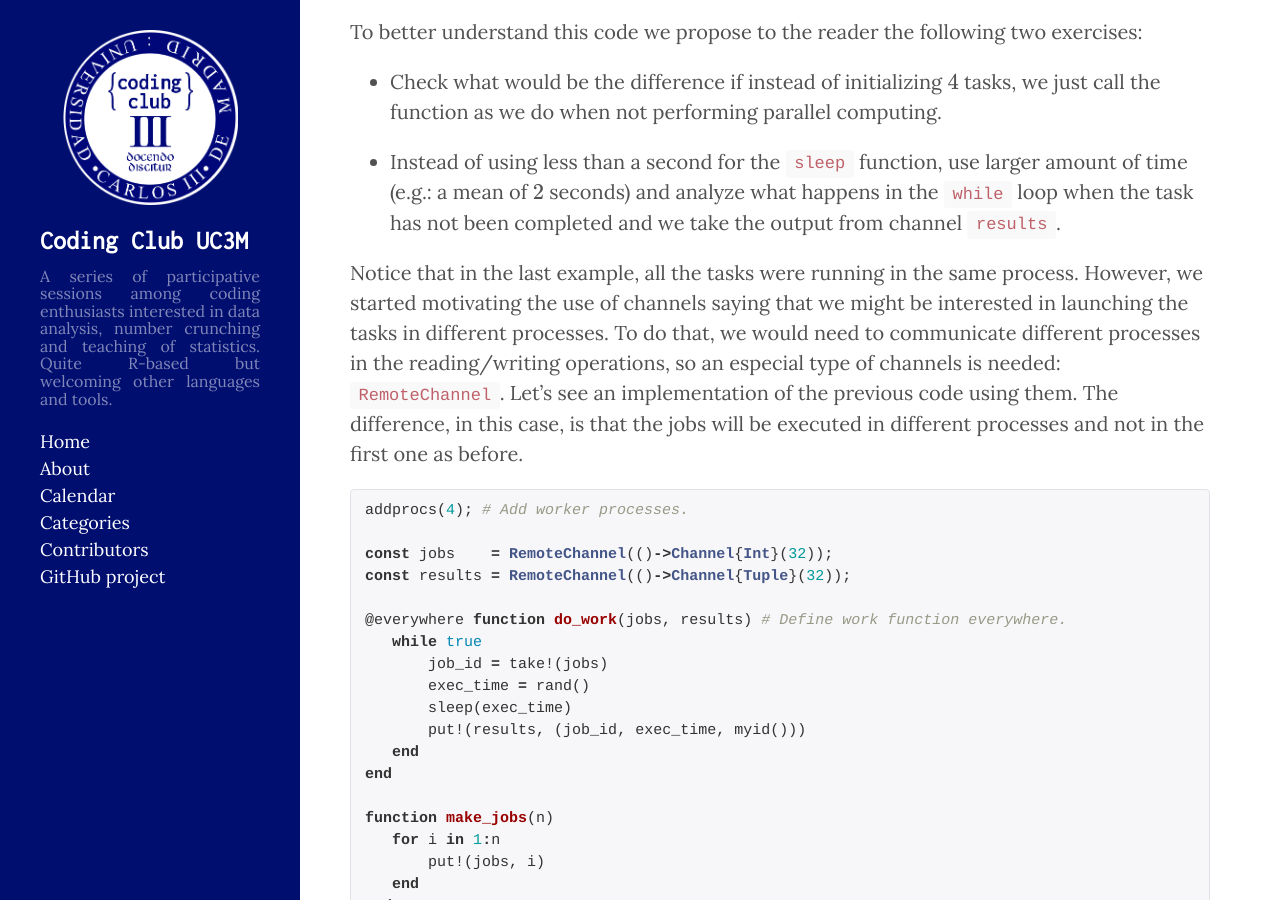
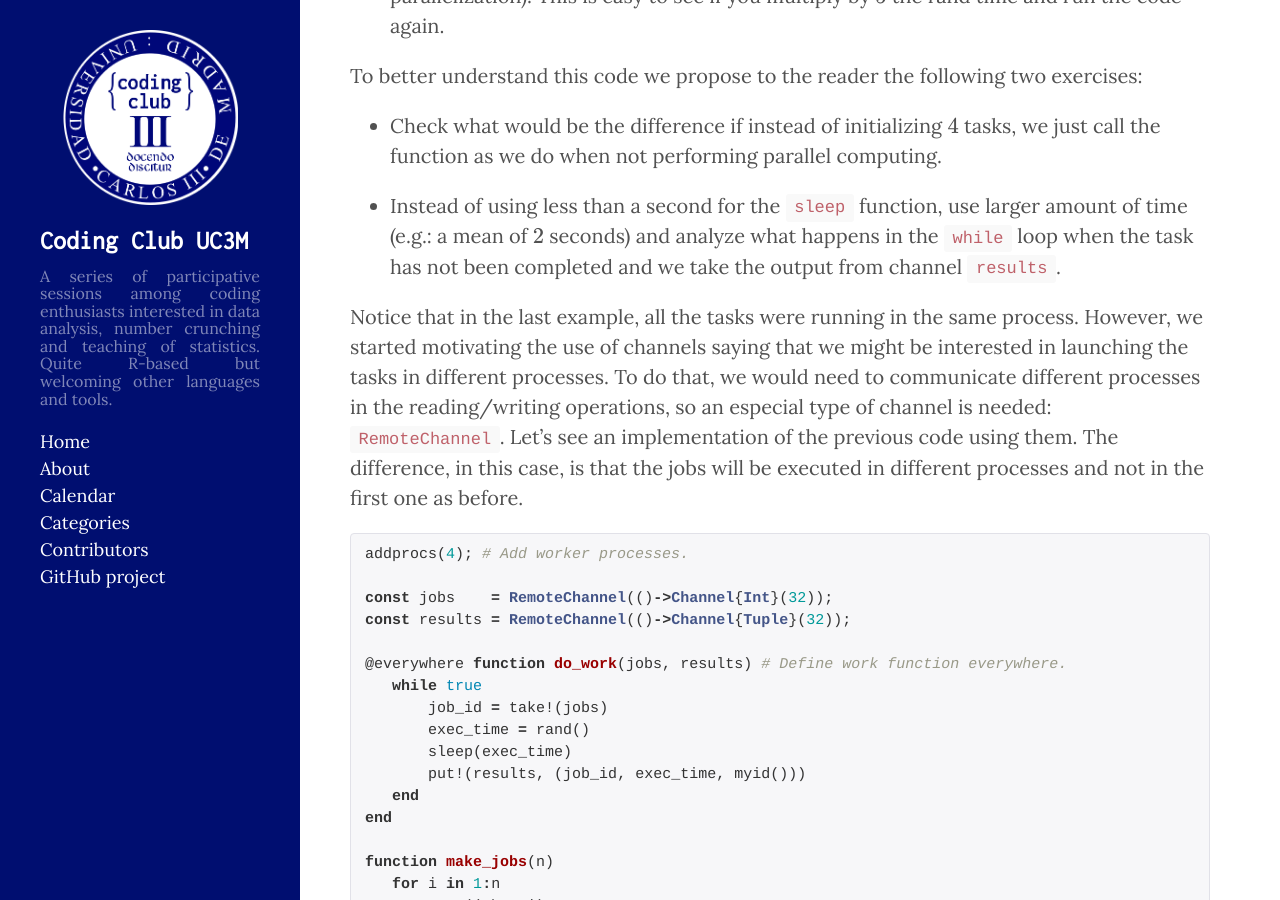
Before and after one commit to CodingClubUC3M/codingclubuc3m.github.io, a Jekyll site: the page built from _posts/2018-06-06-Parallel-computing-Julia-hidden.md, in a window 1280 px wide and 900 px high, scrolled down 11989 px. Built offline with Jekyll 4.4.1, drawn with Linux system fonts in a browser that asks for light colours; formulas are drawn with MathJax 3; comment, search, counter and statistics services are not loaded; some of the changed text lies outside the part shown.

Commit message:
Update 2018-06-06-Parallel-computing-Julia-hidden.md

````diff
--- a/_posts/2018-06-06-Parallel-computing-Julia-hidden.md
+++ b/_posts/2018-06-06-Parallel-computing-Julia-hidden.md
@@ -257,10 +257,12 @@
 @time for i = 1:20000
      a += Int(rand(Bool));
 end
+
 # Parallel for loop
 @time @parallel (+) for i = 1:20000
     Int(rand(Bool));
 end
+
 # Predefined function.
 @time sum(rand(0:1, 20000))
 
@@ -393,7 +395,7 @@
 * Instead of using less than a second for the `sleep` function, use larger amount of time (e.g.: a mean of $2$ seconds) and analyze what happens in the `while` loop when the task has not been completed and we take the output from channel `results`.
 
 
-Notice that in the last example, all the tasks were running in the same process. However, we started motivating the use of channels saying that we might be interested in launching the tasks in different processes. To do that, we would need to communicate different processes in the reading/writing operations, so an especial type of channels is needed: `RemoteChannel`. Let's see an implementation of the previous code using them. The difference, in this case, is that the jobs will be executed in different processes and not in the first one as before.
+Notice that in the last example, all the tasks were running in the same process. However, we started motivating the use of channels saying that we might be interested in launching the tasks in different processes. To do that, we would need to communicate different processes in the reading/writing operations, so an especial type of channel is needed: `RemoteChannel`. Let's see an implementation of the previous code using them. The difference, in this case, is that the jobs will be executed in different processes and not in the first one as before.
 
 ```julia
 addprocs(4); # Add worker processes.
````
Also changed, not shown: other parts of _posts/2018-06-06-Parallel-computing-Julia-hidden.md (+4 -4 lines).
